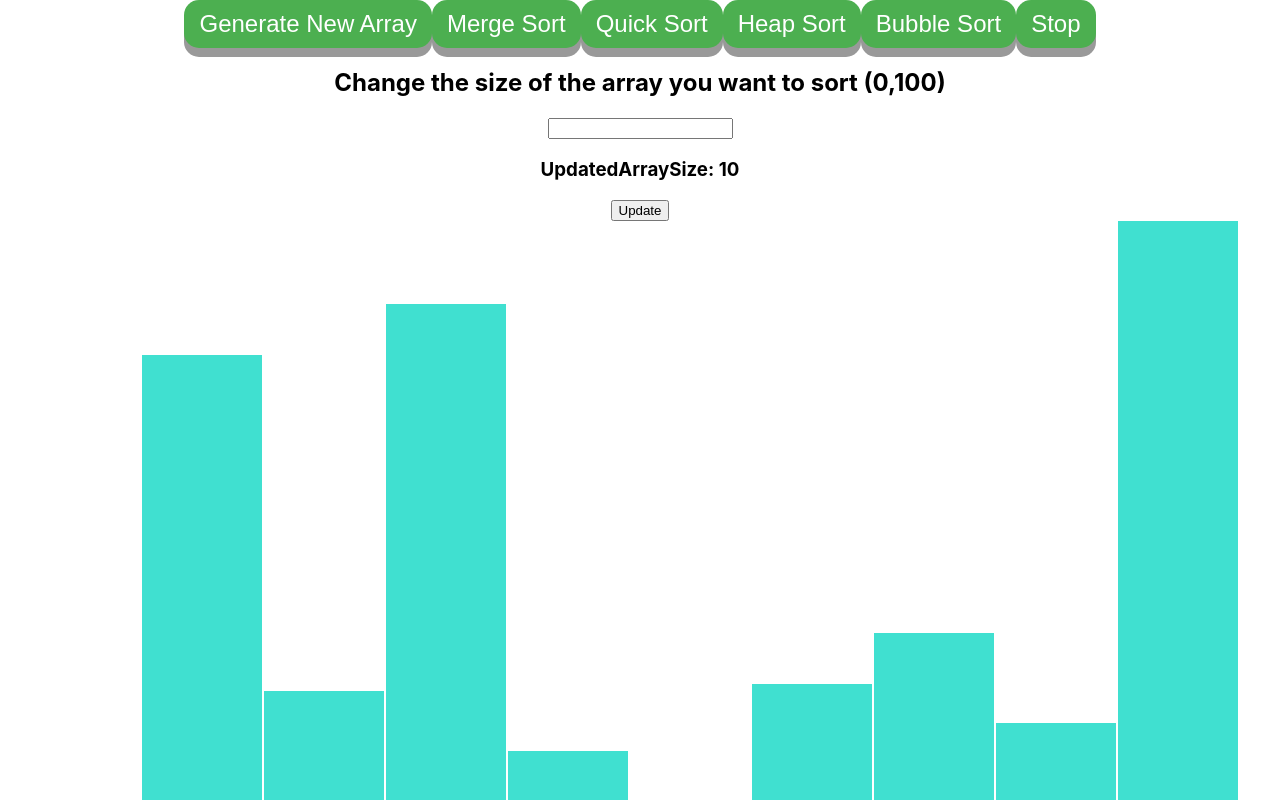
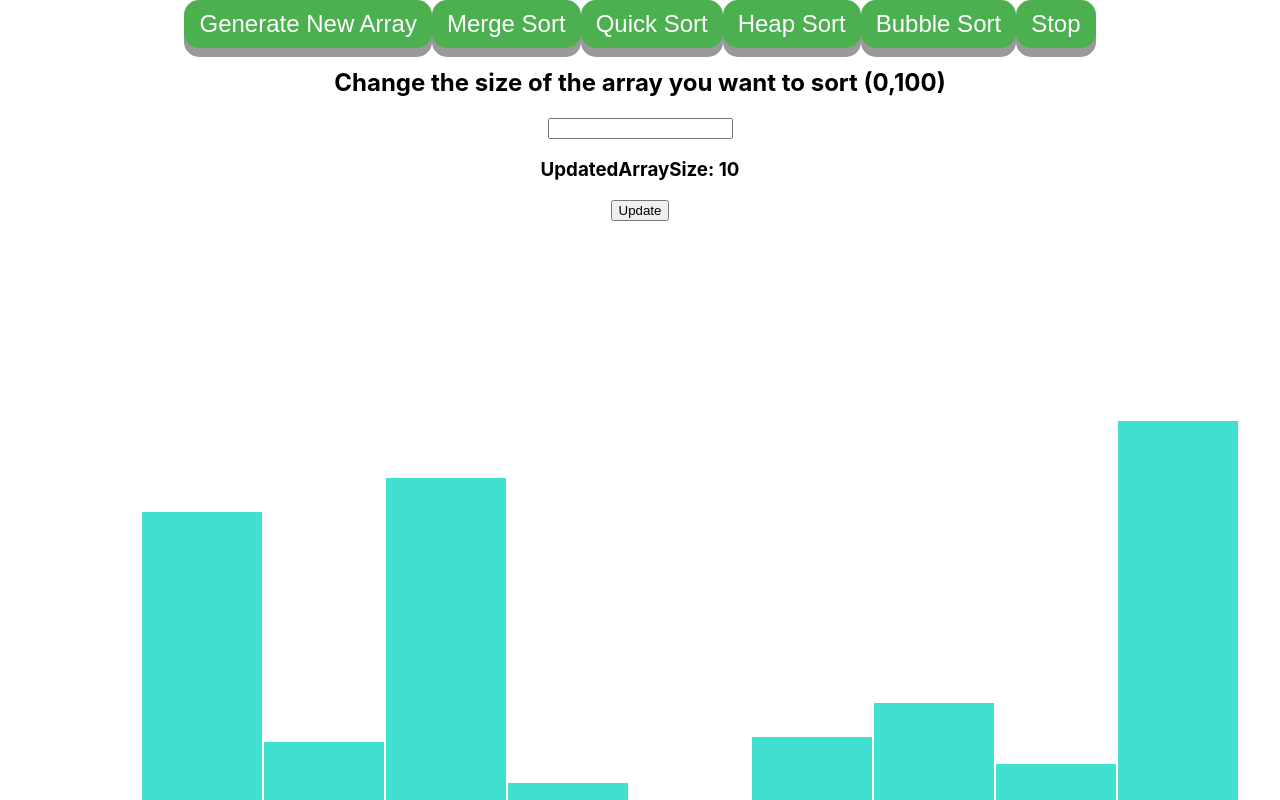
Before and after one commit to Hugo-coder-hjh/VisualSorting, a React (Create React App) app: page / in a window 1280 px wide. Shown: the top 800 px of the page. Built offline with nearby package versions, Linux system fonts and the light colour scheme.

Commit message:
changed display

```diff
--- a/src/SortingVisualizer/SortingVisualizer.css
+++ b/src/SortingVisualizer/SortingVisualizer.css
@@ -1,12 +1,15 @@
 .array-container {
   position: absolute;
   left: 100px;
+  margin-top: 200px;
   /* top: 100px; */
 }
 
 .array-bar {
   display: inline-block;
   margin: 0 1px;
+  position: relative;
+  bottom: 0px;
 }
 
 .button-container .button{
--- a/src/SortingVisualizer/SortingVisualizer.jsx
+++ b/src/SortingVisualizer/SortingVisualizer.jsx
@@ -45,7 +45,7 @@ export default function SortingVisualizer() {
   const resetArray = () => {
     const newArray = [];
     for (let i = 0; i < NUMBER_OF_ARRAY_BARS; i++) {
-      newArray.push(randomIntFromInterval(5, 730));
+      newArray.push(randomIntFromInterval(5,500));
     }
     console.log("before", newArray);
     setArray(newArray);
```
